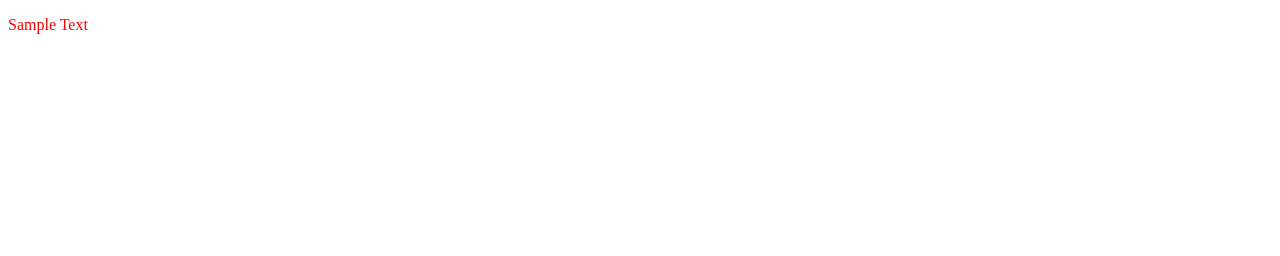
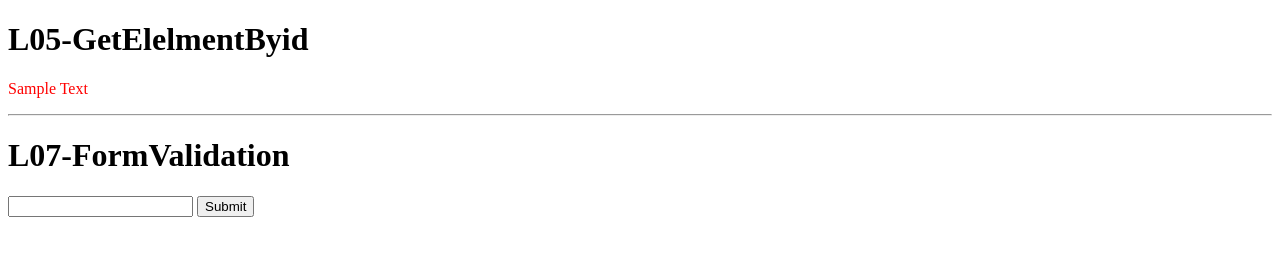
Before and after one commit to RashmikaDil/Javascript, a plain HTML site: page index.html in a window 1280 px wide. Drawn offline with Linux system fonts and the light colour scheme.

Commit message:
Branch01

```diff
--- /dev/null
+++ b/L07-FormValidation.js
@@ -0,0 +1,9 @@
+function validation(){
+    const name = document.getElementById("name").value;
+    nameError.textContent = "";
+    let isValid = true;
+    if (name.trim() === "") {
+        nameError.textContent = "Name is required.";
+        isValid = false;
+   }
+}
--- a/index.html
+++ b/index.html
@@ -6,7 +6,16 @@
     <title>Document</title>
 </head>
 <body>
+
+    <h1>L05-GetElelmentByid</h1>
     <p id="num"></p>
+<hr>
+<h1>L07-FormValidation  </h1>
+    <form action="" id="form">
+        <input type="text" id="name">
+        <button type="submit" onclick="validation();"> Submit  </button>
+    </form> <script src="L07-FormValidation.js"></script>
     <script src="L05-GetElelmentByid.js"></script>
+
 </body>
 </html>
```
